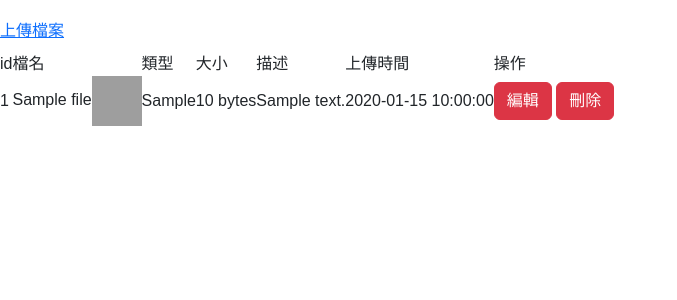
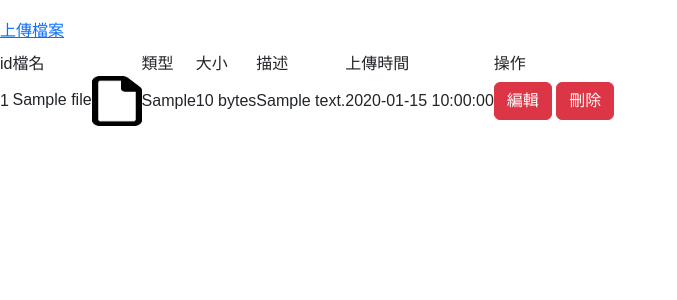
Before and after one commit to s8140156/1120-PHP-FORM, a PHP site: page /manage.php in a window 1280 px wide. Shown: the part 68-368 px from the top of the page, without its empty margins (0-677 px from the left). Run offline with PHP 8.4, Linux system fonts and the light colour scheme; tables that the repository leaves empty or names only in its code hold one stand-in row (values such as "Sample post"); grey boxes are pictures that could not be loaded.

Commit message:
繼續完成刪除檔案邏輯及確認及修正錯誤程式碼

```diff
--- a/edit_file.php
+++ b/edit_file.php
@@ -50,7 +50,7 @@ if(isset($_GET['err'])){
     </table>
     <input type="file" name="img" id="">
     <input type="text" name="name" id="">
-    <input type="text" name="desc" value="描述" placeholder="請輸入檔案描述">
+    <input type="text" name="desc">
     <input type="submit" value="更新">
  </form>
 
--- a/manage.php
+++ b/manage.php
@@ -61,19 +61,19 @@ foreach($files as $file){
             $imgname="./imgs/".$file['name'];
         break;
         case "msword":
-            $imgname="./icon/xxx.svg...";
+            $imgname="./icon/msword.png";
         break;
         case "msexcel":
-            $imgname="./icon/xxx.svg...";
+            $imgname="./icon/msexcel.png";
         break;
         case "msppt":
-            $imgname="./icon/xxx.svg...";
+            $imgname="./icon/msppt.png";
         break;
         case "pdf":
-            $imgname="./icon/xxx.svg...";
+            $imgname="./icon/pdf.png";
         break;
         default:
-            $imgname="./icon/xxx.svg...";
+            $imgname="./icon/other.png";
 
     }
 
```
Also changed, not shown: icon/msexcel.png (added), icon/msppt.png (added), icon/msword.png (added), icon/other.png (added), icon/pdf.png (added), imgs/20231129202907545452.jpg (added), 1 other file.
